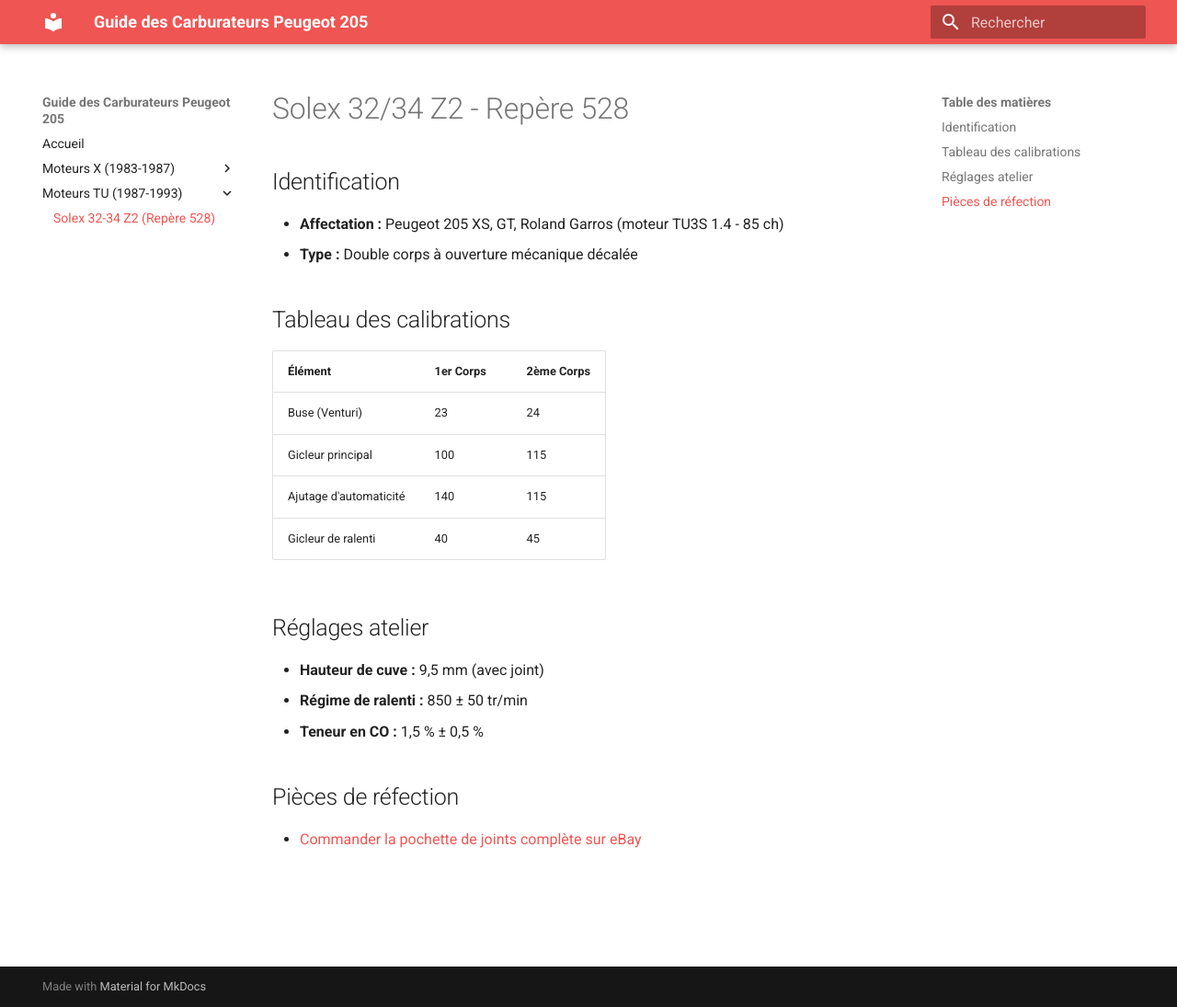
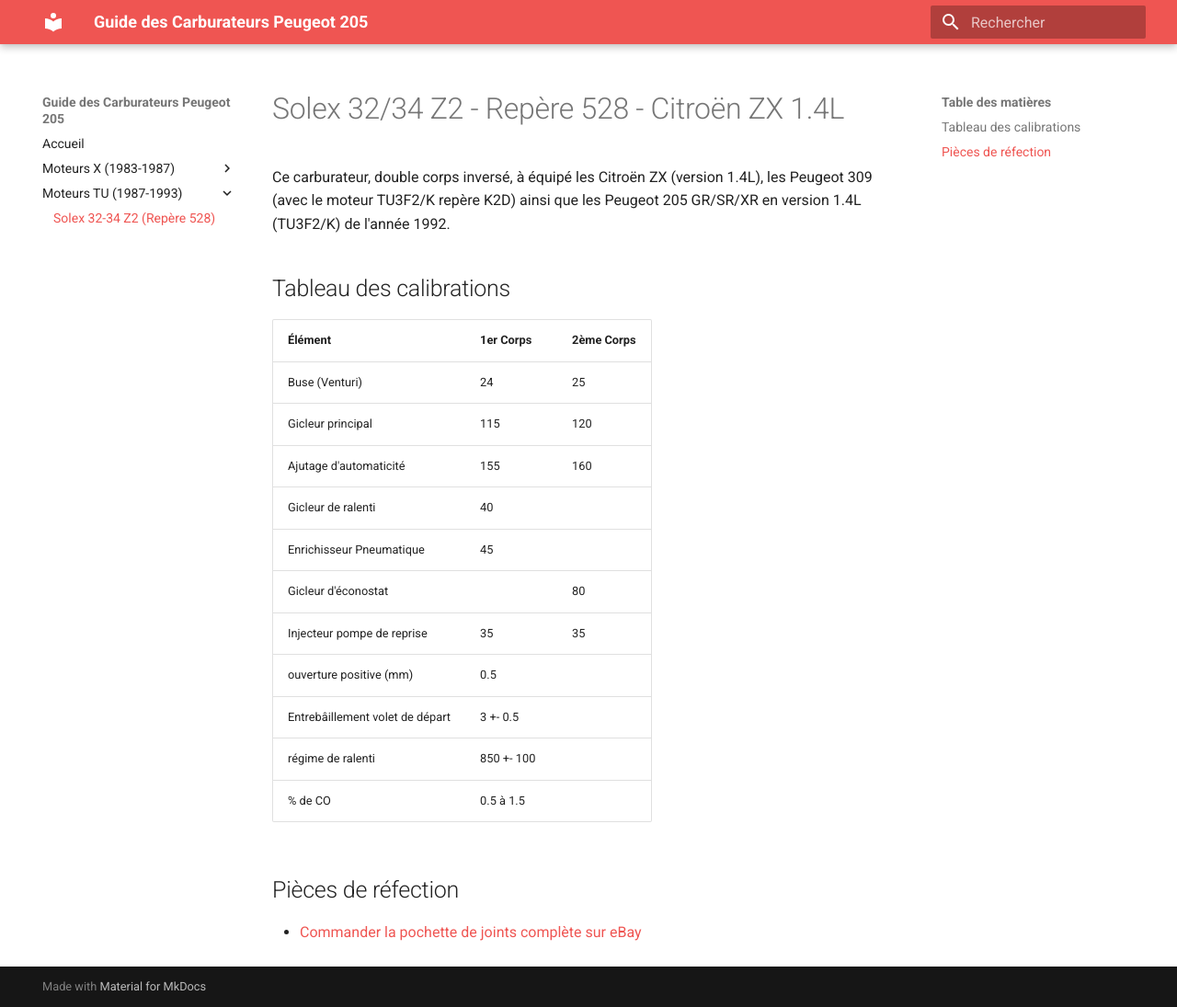
Before and after one commit to adriencano205/Site_Carbus_Peugeot_205, an MkDocs documentation site: the page built from docs/moteurs-tu/solex-32-34-z2-528.md, in a window 1280 px wide and 1095 px high. Shown: the whole window at 92% size. Built offline with MkDocs 1.6.1 and Material for MkDocs 9.7.7, drawn with Linux system fonts in a browser that asks for light colours.

Commit message:
Revise Solex 32/34 Z2 documentation for Citroën ZX
Updated the Solex 32/34 Z2 documentation to include Citroën ZX 1.4L specifications and revised calibration values.

```diff
--- a/docs/moteurs-tu/solex-32-34-z2-528.md
+++ b/docs/moteurs-tu/solex-32-34-z2-528.md
@@ -1,22 +1,24 @@
-# Solex 32/34 Z2 - Repère 528
+# Solex 32/34 Z2 - Repère 528 - Citroën ZX 1.4L
 
-## Identification
-* **Affectation :** Peugeot 205 XS, GT, Roland Garros (moteur TU3S 1.4 - 85 ch)
-* **Type :** Double corps à ouverture mécanique décalée
+Ce carburateur, double corps inversé, à équipé les Citroën ZX (version 1.4L), les Peugeot 309 (avec le moteur TU3F2/K repère K2D) ainsi que les Peugeot 205 GR/SR/XR en version 1.4L (TU3F2/K) de l'année 1992.
 
 ## Tableau des calibrations
 
 | Élément | 1er Corps | 2ème Corps |
 | :--- | :--- | :--- |
-| Buse (Venturi) | 23 | 24 |
-| Gicleur principal | 100 | 115 |
-| Ajutage d'automaticité | 140 | 115 |
-| Gicleur de ralenti | 40 | 45 |
+| Buse (Venturi) | 24 | 25 |
+| Gicleur principal | 115 | 120 |
+| Ajutage d'automaticité | 155 | 160 |
+| Gicleur de ralenti | 40 |   |
+| Enrichisseur Pneumatique | 45 |   |
+| Gicleur d'éconostat |   | 80 |
+| Injecteur pompe de reprise | 35 | 35 |
+|ouverture positive (mm) | 0.5 |   |
+| Entrebâillement volet de départ | 3 +- 0.5 |   |
+| régime de ralenti | 850 +- 100 |
+| % de CO | 0.5 à 1.5 |
 
-## Réglages atelier
-* **Hauteur de cuve :** 9,5 mm (avec joint)
-* **Régime de ralenti :** 850 ± 50 tr/min
-* **Teneur en CO :** 1,5 % ± 0,5 %
+
 
 ## Pièces de réfection
 * [Commander la pochette de joints complète sur eBay](https://lien-affilie.com)
```
